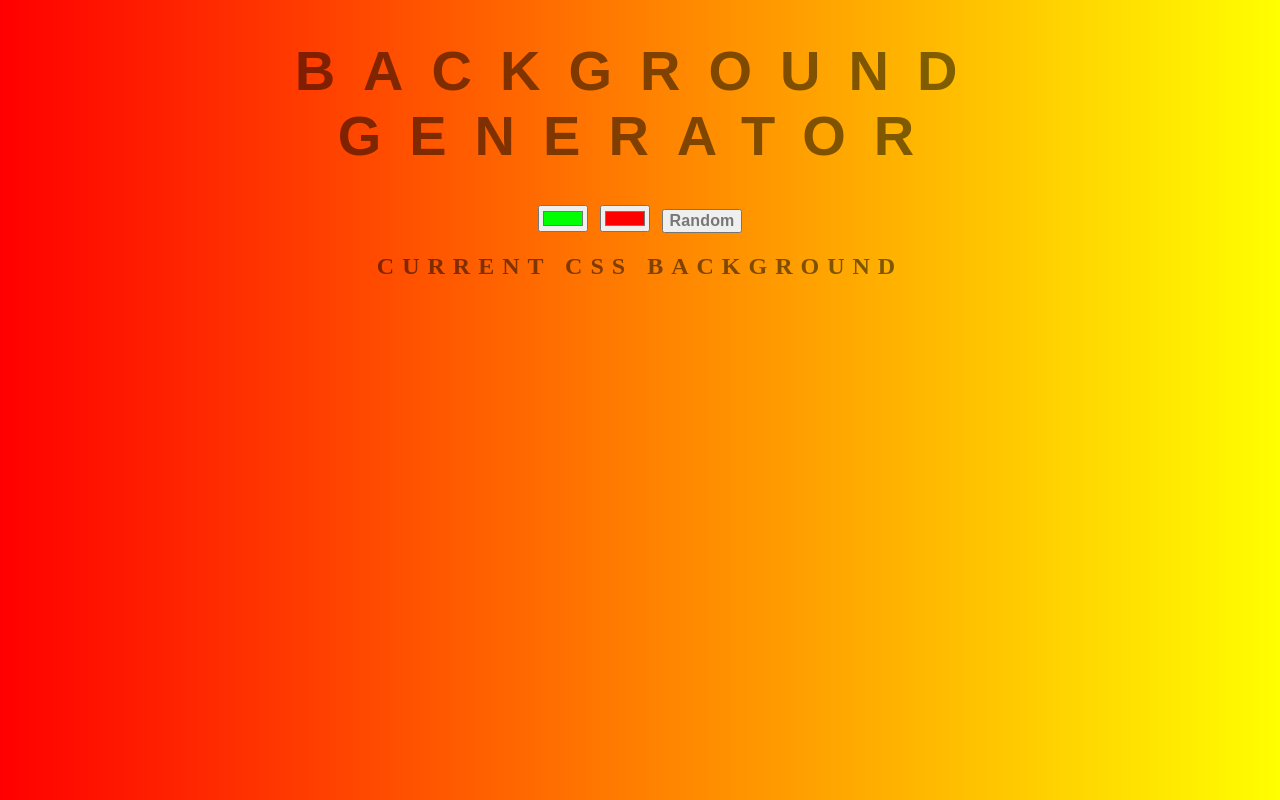
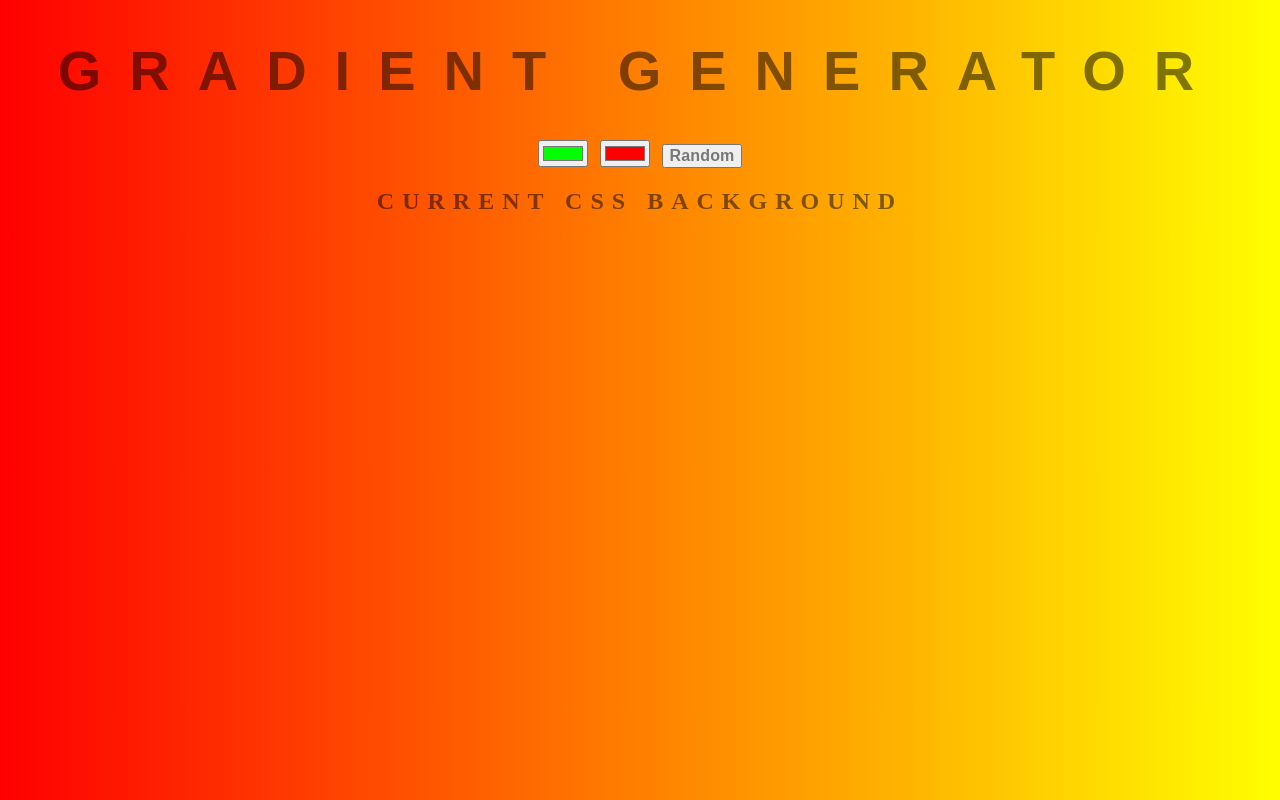
Before and after one commit to ashhall/backgroundgenerator, a plain HTML site: page index.html in a window 1280 px wide. Drawn offline with Linux system fonts and the light colour scheme.

Commit message:
changing title

```diff
--- a/index.html
+++ b/index.html
@@ -1,11 +1,11 @@
 <!DOCTYPE html>
 <html>
 <head>
-	<title>Gradient Background</title>
+	<title>Cool Background</title>
 	<link rel="stylesheet" type="text/css" href="style.css">
 </head>
 <body id="gradient">
-	<h1>Background Generator</h1>
+	<h1>Gradient Generator</h1>
 	<!-- give class names color1 and color2 to distinguish them -->
 	<input class="color1" type="color" name="color1" value="#00ff00">
 	<input class="color2" type="color" name="color2" value="#ff0000">
```
Also changed, not shown: 1 other file.
